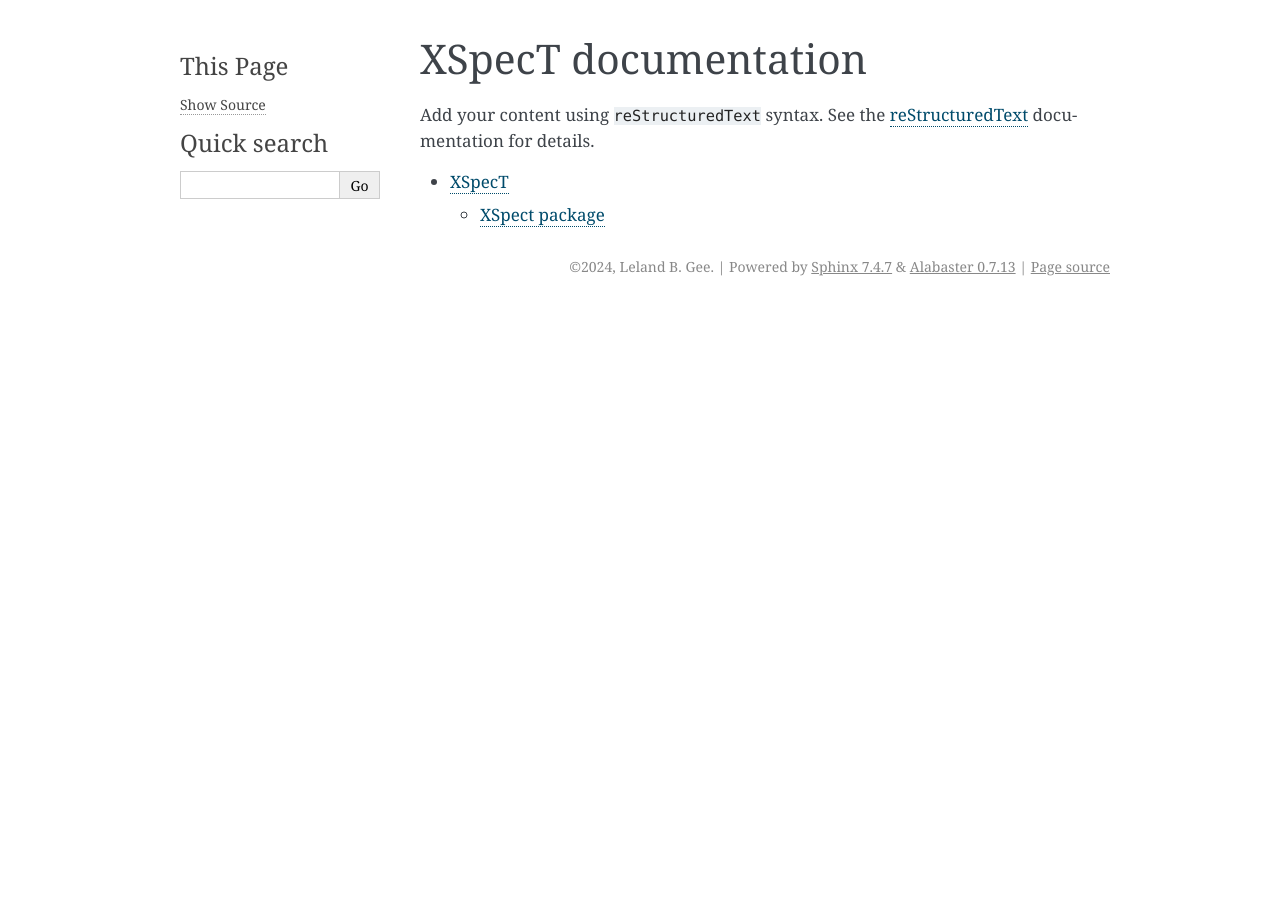
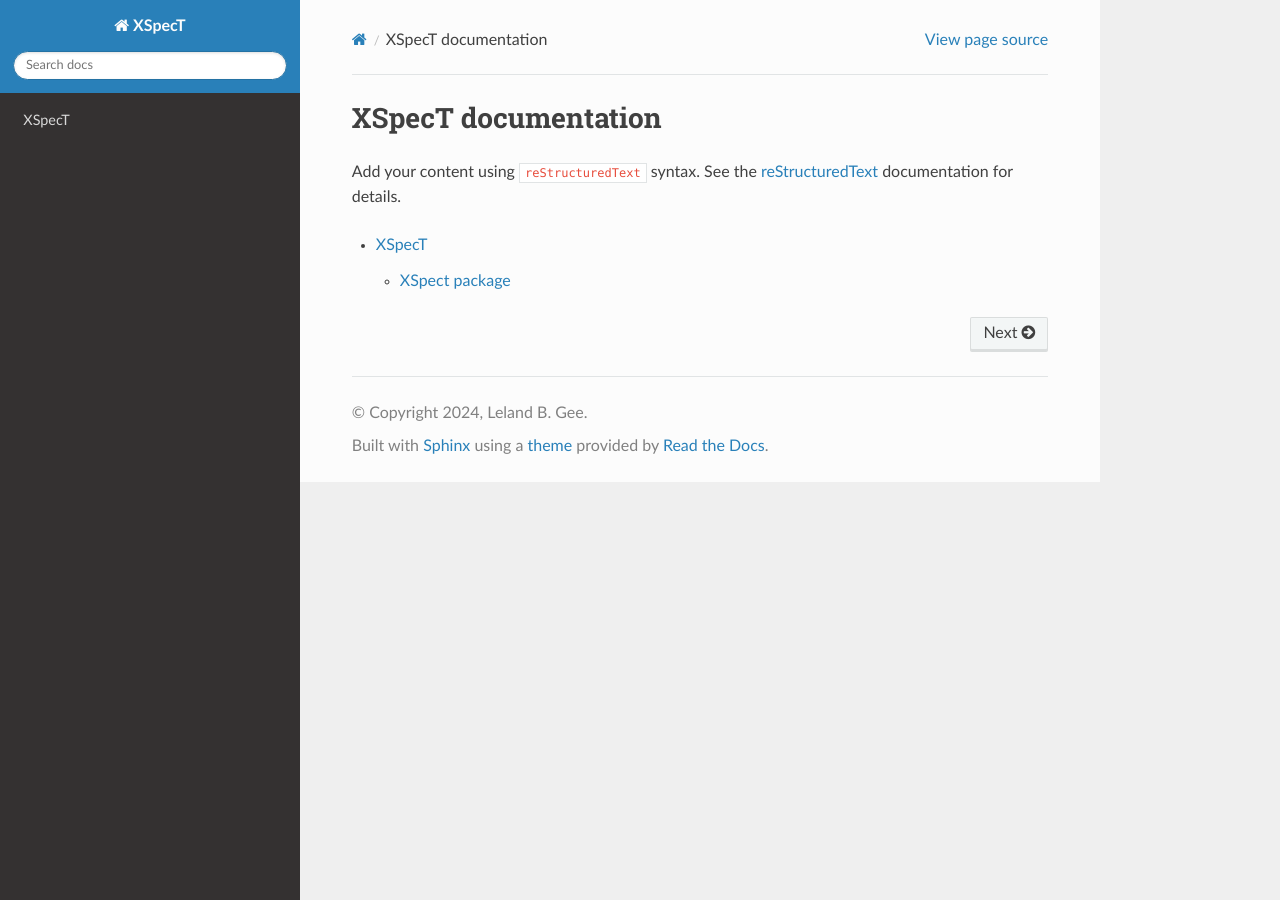
Before and after one commit to lg345/XSpect, a Sphinx documentation site: the page built from docs/index.rst, in a window 1280 px wide. Built offline with Sphinx 7.4.7 and the Read the Docs theme 3.1.0, drawn with Linux system fonts in a browser that asks for light colours.

Commit message:
RTD tinkering: to .readthedoc.yaml added configuration to install python dependencies before build, added requirements.txt and changed the in config.py

```diff
--- a/docs/conf.py
+++ b/docs/conf.py
@@ -25,5 +25,5 @@
 
 # -- Options for HTML output -------------------------------------------------
 # https://www.sphinx-doc.org/en/master/usage/configuration.html#options-for-html-output
-# html_theme = 'sphinx_rtd_theme'
+html_theme = 'sphinx_rtd_theme'
 html_static_path = ['_static']
--- /dev/null
+++ b/docs/requirements.txt
@@ -0,0 +1,2 @@
+sphinx==7.1.2
+sphinx-rtd-theme==1.3.0rc1
```
Also changed, not shown: .readthedocs.yaml.
